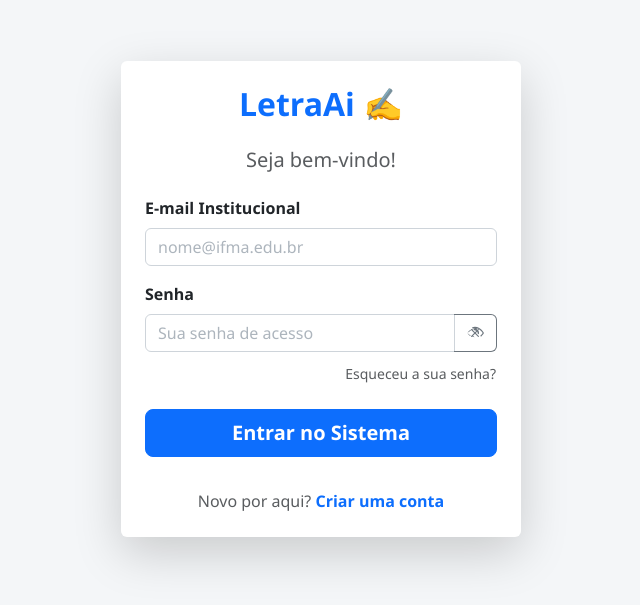
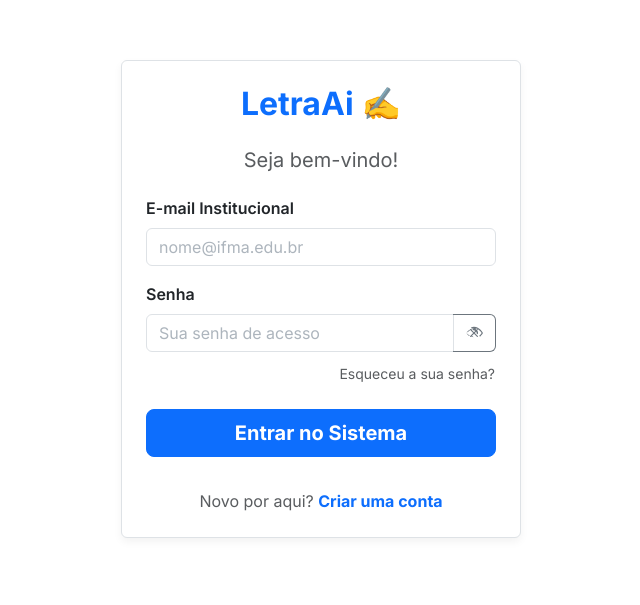
Before and after one commit to Aniel-err/letraAI-projeto, a React (Vite) app in the folder client/: page /login in a window 1280 px wide. Shown: the part 101-706 px from the top of the page, without its empty margins (319-959 px from the left). Built offline with nearby package versions, Linux system fonts and the light colour scheme; no server answers.

Commit message:
Update index.css

```diff
--- a/client/src/index.css
+++ b/client/src/index.css
@@ -1,12 +1,12 @@
 @import url('https://fonts.googleapis.com/css2?family=Inter:wght@300;400;600;700&display=swap');
 
 :root {
-  --app-bg: #f4f6f8;
+  --app-bg: #ffffff;
   --app-text: #212529;
   --card-bg: #ffffff;
   --input-bg: #ffffff;
-  --input-border: #ced4da;
-  --alert-info-bg: #cff4fc;
+  --input-border: #dee2e6;
+  --alert-info-bg: #e0f8fd;
   --alert-info-text: #055160;
 }
 
@@ -15,7 +15,7 @@
   --app-text: #e0e0e0;
   --card-bg: #1e1e1e;
   --input-bg: #2b2b2b;
-  --input-border: #444;
+  --input-border: #444444;
   --alert-info-bg: #032830;
   --alert-info-text: #6edff6;
 }
@@ -23,20 +23,20 @@
 body {
   background-color: var(--app-bg) !important;
   color: var(--app-text) !important;
-  transition: background-color 0.3s, color 0.3s;
-  font-family: 'Segoe UI', Tahoma, Geneva, Verdana, sans-serif;
+  transition: background-color 0.3s ease, color 0.3s ease;
+  font-family: 'Inter', 'Segoe UI', Tahoma, Geneva, Verdana, sans-serif;
 }
 
 .card {
   background-color: var(--card-bg) !important;
   color: var(--app-text) !important;
-  border: none !important;
-  box-shadow: 0 4px 6px rgba(0, 0, 0, 0.1);
+  border: 1px solid var(--input-border) !important;
+  box-shadow: 0 4px 8px rgba(0, 0, 0, 0.05) !important;
 }
 
 .card-header {
   border-bottom: 1px solid var(--input-border);
-  background-color: rgba(0,0,0,0.05) !important;
+  background-color: transparent !important;
   color: var(--app-text) !important;
 }
 
@@ -54,6 +54,7 @@
 
 .form-control:focus {
   box-shadow: 0 0 0 0.25rem rgba(13, 110, 253, 0.25);
+  border-color: #86b7fe !important;
   color: var(--app-text) !important;
 }
 
```
